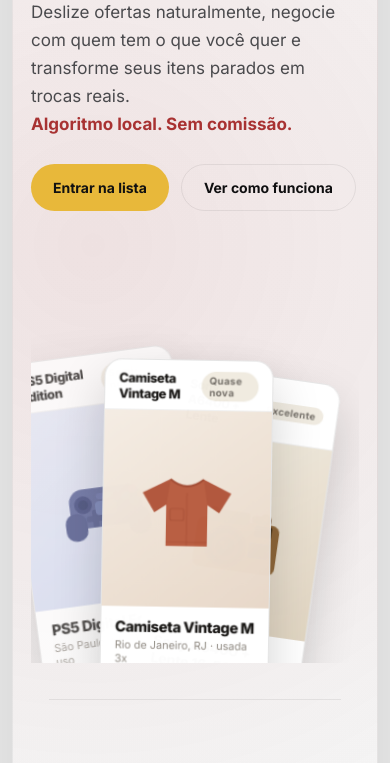
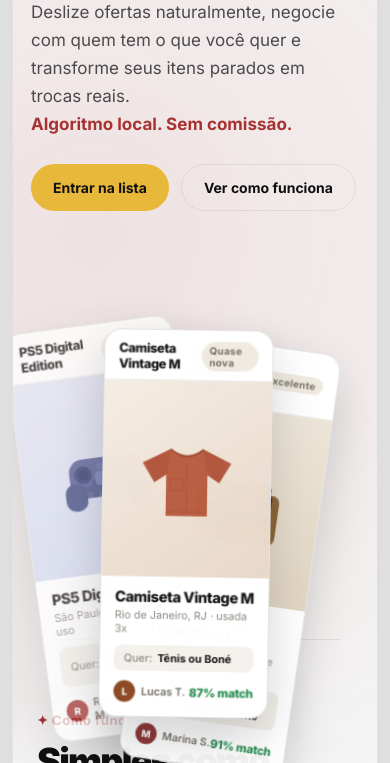
Before and after one commit to racostadf/dotrade-landing, a plain HTML site: page index.html in a window 390 px wide. Shown: the part 323-1086 px from the top of the page. Drawn offline with Linux system fonts and the light colour scheme.

Commit message:
Fix card truncation on mobile: overflow visible on hero-visual

```diff
--- a/index.html
+++ b/index.html
@@ -555,7 +555,7 @@
     @media (max-width: 980px) {
       .nav { display: none; }
       .hero { grid-template-columns: 1fr; padding: 8px 24px 48px; }
-      .hero-visual { min-height: 420px; }
+      .hero-visual { min-height: 360px; overflow: visible; }
       .card-stack { width: 320px; height: 320px; }
       .floating-card { width: 210px; }
       .slot-front { left: 0; } .slot-middle { left: 60px; } .slot-back { left: 118px; }
```
